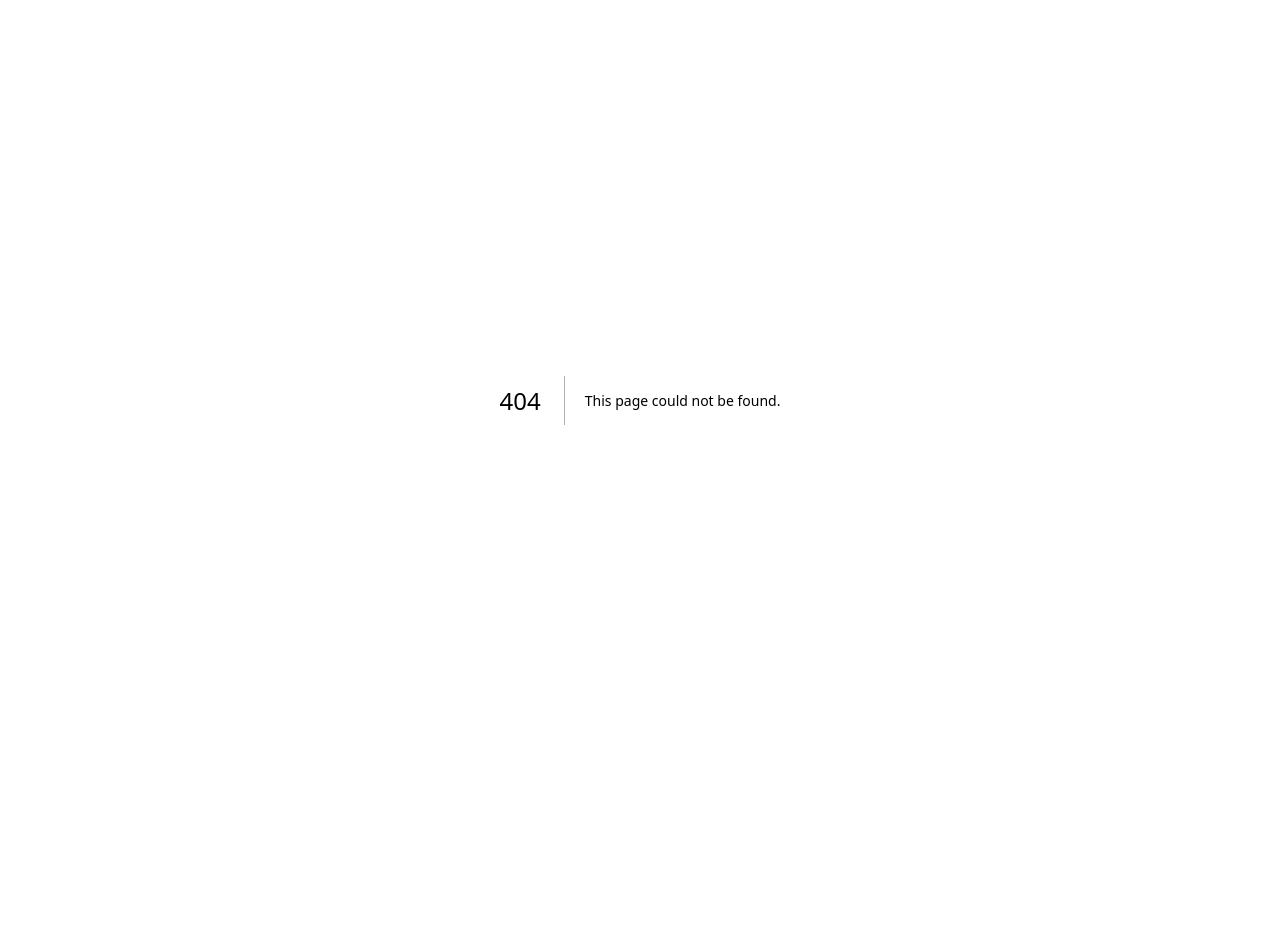
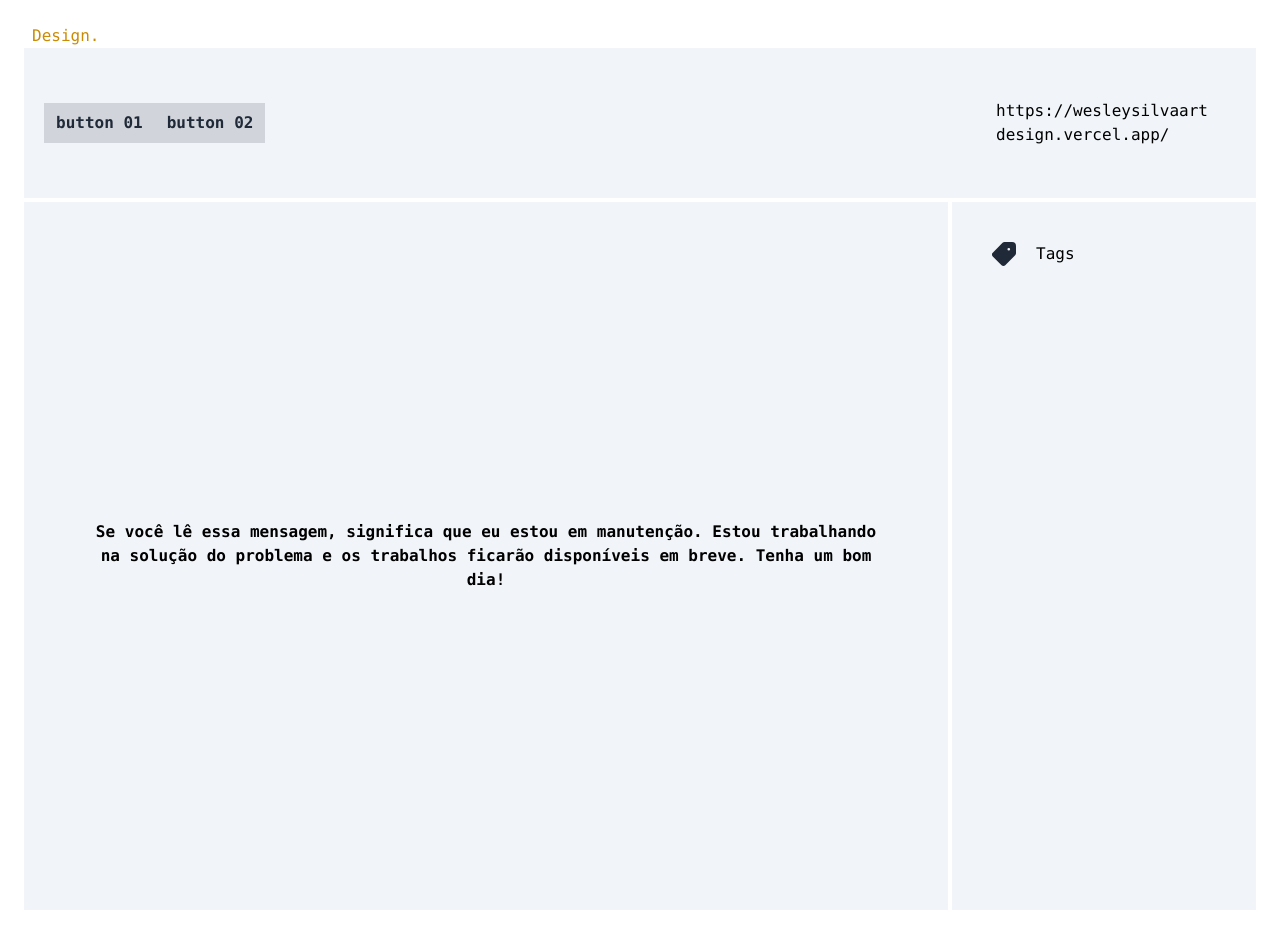
Before and after one commit to wesleli/WesleySilvaArtDesign, a Next.js app: page /design in a window 1280 px wide. Before the commit this address had no page. Before the commit the page ends 800 px from the top, so only its background shows below. Built offline with nearby package versions, Linux system fonts and the light colour scheme; a web font is replaced by a local one.

Commit message:
atualização paginas portfólio

```diff
--- /dev/null
+++ b/app/art/page.tsx
@@ -0,0 +1,15 @@
+import { Links } from "../componentes/links"
+import Conteiner from '../componentes/conteiner';
+
+
+export default function Page() {
+
+    return <div className="absolute p-6 font-mono bg-white bg-scroll h-full w-full text-black">
+            <h1 className="ml-2 text-yellow-600">Arte.</h1>
+                <div className="relative w-90 h-full">
+                    <Links/>
+                    <Conteiner/>
+                </div>
+            </div>
+
+  }
--- /dev/null
+++ b/app/componentes/conteiner.tsx
@@ -0,0 +1,20 @@
+
+
+
+export default function Conteiner() {
+
+
+
+
+    return <div className="flex justify-between w-full h-full pb-10">
+                <div className="flex items-center justify-center w-9/12 p-5 bg-slate-100 border-t-4 border-white">
+                    <h1 className="text-center font-mono font-bold m-10">Se você lê essa mensagem, significa que eu estou em manutenção. Estou trabalhando na solução do problema e os trabalhos ficarão disponíveis em breve. Tenha um bom dia!</h1>
+                </div>
+                <div className="inline-flex w-1/4  p-10 h-full bg-slate-100 border-l-4 border-t-4 border-white mb-10">
+                        <svg className="w-6 h-6 text-gray-800 dark:text-white mr-5" aria-hidden="true" xmlns="http://www.w3.org/2000/svg" fill="currentColor" viewBox="0 0 18 18">
+                        <path d="M15.045.007 9.31 0a1.965 1.965 0 0 0-1.4.585L.58 7.979a2 2 0 0 0 0 2.805l6.573 6.631a1.956 1.956 0 0 0 1.4.585 1.965 1.965 0 0 0 1.4-.585l7.409-7.477A2 2 0 0 0 18 8.479v-5.5A2.972 2.972 0 0 0 15.045.007Zm-2.452 6.438a1 1 0 1 1 0-2 1 1 0 0 1 0 2Z"/>
+                        </svg>
+                        <p>Tags</p>
+                </div>
+            </div>
+}
--- a/app/componentes/links.tsx
+++ b/app/componentes/links.tsx
@@ -1,28 +1,24 @@
-'use client'
+"use client";
 
-import { usePathname } from 'next/navigation'
-import Link from 'next/link'
+import Link from 'next/link';
+import { usePathname } from 'next/navigation';
 
 export function Links() {
-    const pathname = usePathname()
+  const pathname = usePathname();
 
   return (
-    <nav>
-      <ul>
-        <li>
-          <Link className={`link ${pathname === '/' ? 'active' : ''}`} href="/">
-            Home
-          </Link>
-        </li>
-        <li>
-          <Link
-            className={`link ${pathname === '/about' ? 'active' : ''}`}
-            href="/about"
-          >
-            About
+    <nav className='flex items-center justify-between text-black bg-slate-100 h-1/5'>
+      <ul className='inline-flex items-center justify-center px-5'>
+        <li><button  type='button' className="bg-gray-300 hover:bg-gray-400 text-gray-800 font-bold py-2 px-3">button 01</button></li>
+        <li><button  type='button'className="bg-gray-300 hover:bg-gray-400 text-gray-800 font-bold py-2 px-3">button 02</button></li>
+      </ul>
+      <ul className='flex items-center justify-center w-1/4 hover:text-yellow-600'>
+        <li className={pathname === '/' ? 'active' : ''}>
+          <Link  className="link" href="/">
+          https://wesleysilvaart<br/>design.vercel.app/
           </Link>
         </li>
       </ul>
     </nav>
-  )
+  );
 }
--- /dev/null
+++ b/app/design/page.tsx
@@ -0,0 +1,15 @@
+import { Links } from "../componentes/links"
+import Conteiner from '../componentes/conteiner';
+
+
+export default function Page() {
+
+    return <div className="p-6 font-mono h-full items-center justify-center bg-white text-black">
+            <h1 className="ml-2 text-yellow-600">Design.</h1>
+                <div className="block justify-center w-full h-full mb-10">
+                    <Links/>
+                    <Conteiner/>
+                </div>
+            </div>
+
+  }
--- a/app/layout.tsx
+++ b/app/layout.tsx
@@ -17,7 +17,7 @@ export default function RootLayout({
     children: React.ReactNode
   }) {
     return (
-      <html lang="en" className='scroll-smooth'>
+      <html lang="pt" className='scroll-smooth'>
         <head>
 
           <link rel="preconnect" href="https://fonts.googleapis.com"/>
@@ -27,9 +27,8 @@ export default function RootLayout({
           <link href="https://fonts.googleapis.com/css2?family=Rubik+Glitch&display=swap" rel="stylesheet"></link>
           <link href="https://fonts.googleapis.com/css2?family=Rubik+Broken+Fax&display=swap" rel="stylesheet"></link>
           <link href="https://fonts.googleapis.com/css2?family=Russo+One&display=swap" rel="stylesheet"></link>
-
         </head>
-        <body>{children}</body>
+        <body className="relative bg-white h-screen w-full">{children}</body>
       </html>
     )
   }
--- a/app/page.tsx
+++ b/app/page.tsx
@@ -9,7 +9,7 @@ import Relogio from "./conteudo-inicial/relogio/relogio"
 export default function Page() {
 
 
-    return <div>
+    return <div className="h-full w-full">
                 <Inicio></Inicio>
                 <Design></Design>
                 <Arte></Arte>
--- /dev/null
+++ b/app/todos/page.tsx
@@ -0,0 +1,34 @@
+"Use Client"
+
+import { todo } from "node:test";
+
+type Todo = {
+        userId: number;
+        id: number;
+        title: string;
+        completed: boolean;
+};
+
+    async function getData(): Promise<Todo[]> {
+
+        const res = await fetch("https://jsonplaceholder.typicode.com/todos/")
+        if(!res.ok){
+            throw new Error("falha ao carregar Todos")
+        }
+
+        const data = await res.json()
+        return data
+
+    }
+
+export default async function  Todos(){
+    const todos = await getData()
+
+    return <>
+            <ul>
+                {todos.map((todo) =>  (
+                    <li key={todo.id}>{todo.title}</li>
+                ))}
+            </ul>
+    </>
+}
```
Also changed, not shown: app/conteudo-inicial/arte/arte.tsx (+1 -1 lines), app/conteudo-inicial/design/design.tsx (+1 -1 lines), package.json (+11 -5 lines), 1 other file (tests, documents, lock files or other folders).
